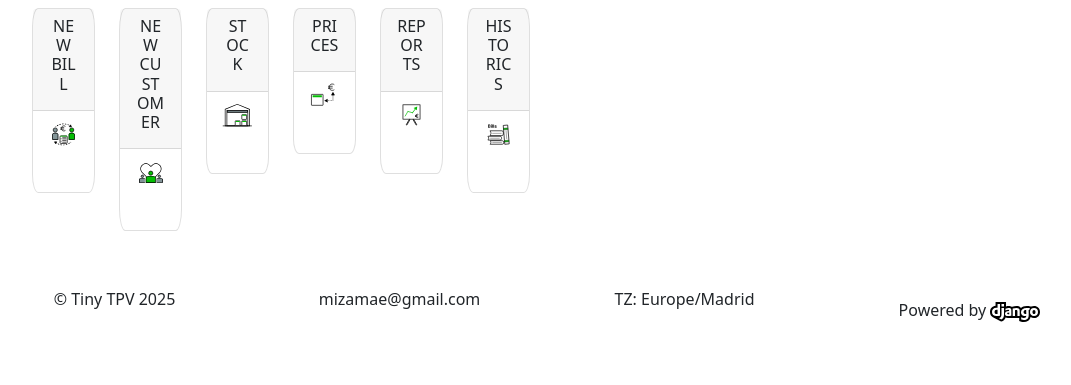
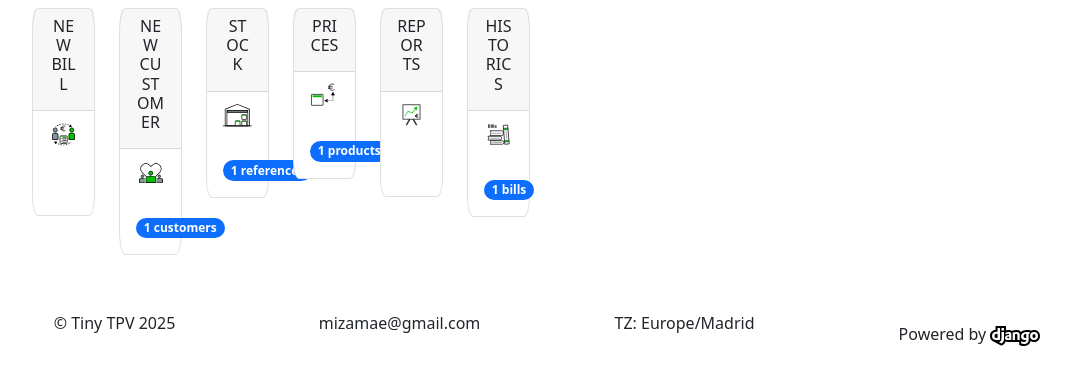
Before and after one commit to mizamae/TPV, a Django app: page / in a window 1280 px wide. Shown: the part 150-535 px from the top of the page, without its empty margins (98-1169 px from the left). Run offline with Django 5.2, Linux system fonts and the light colour scheme; a user stored in the database is signed in; tables that the repository leaves empty hold one stand-in row (values such as "Sample post"); some libraries are stand-ins or nearby versions.

Commit message:
added badges to app_card

```diff
--- a/myTPV/views.py
+++ b/myTPV/views.py
@@ -13,7 +13,8 @@ User=get_user_model()
 from ProductsAPP.models import BillAccount
 from .forms import reportForm, REPORT_TYPE_SALES, REPORT_TYPE_PRODUCTS, siteSettingsForm
 from .models import SiteSettings
-
+from UsersAPP.models import Customer
+from ProductsAPP.models import Consumible, Product, BillAccount
 def home(request):
     now = datetime.datetime.now()
     start_datetime = datetime.datetime(now.year, now.month, now.day)
@@ -21,9 +22,15 @@ def home(request):
     todays_income=0
     for bill in todays_bills.filter(status = BillAccount.STATUS_PAID):
         todays_income += bill.getTotal()
-
+    badge={}
+    badge["customers"]=str(Customer.objects.count()) + _(" customers")
+    badge["stock"]=str(Consumible.objects.count()) + _(" references")
+    badge["prices"]=str(Product.objects.count()) + _(" products")
+    badge["reports"]=""
+    badge["historic"]=str(BillAccount.objects.count()) + _(" bills")
     return render(request, 'home.html',{'todays_bills':todays_bills,
-                                        'todays_income':round(todays_income,2)})
+                                        'todays_income':round(todays_income,2),
+                                        'badge':badge})
 
 def reports_home(request):
     if request.method == "POST":
--- a/templates/_app_card.html
+++ b/templates/_app_card.html
@@ -16,7 +16,7 @@
     </a>
     {% endif %}
 
-    <div class="card-body">
-        {{ details }}
+    <div class="card-body" style="min-height:55px">
+        <span class="badge rounded-pill bg-primary">{{ badge }}</span>
     </div>
 </div>
--- a/templates/home.html
+++ b/templates/home.html
@@ -7,37 +7,37 @@
 <div class="row px-5">
     <div class = "col-sm-1">
         {% trans "NEW BILL" as header %}
-        {% with permission_OK=perms.UsersAPP.can_add_billaccount link_to='MaterialsAPP_create_bill' icon='ProductsAPP/newBill.svg'	%}
+        {% with permission_OK=perms.UsersAPP.can_add_billaccount link_to='MaterialsAPP_create_bill' icon='ProductsAPP/newBill.svg' badge=''	%}
         {% include "_app_card.html" %}
         {% endwith %}
     </div>
     <div class = "col-sm-1">
         {% trans "NEW CUSTOMER" as header %}
-        {% with permission_OK=perms.UsersAPP.can_add_customer link_to='UsersAPP_create_customer' icon='UsersAPP/newCustomer.svg'	%}
+        {% with permission_OK=perms.UsersAPP.can_add_customer link_to='UsersAPP_create_customer' icon='UsersAPP/newCustomer.svg' badge=badge.customers	%}
         {% include "_app_card.html" %}
         {% endwith %}
     </div>
     <div class = "col-sm-1">
         {% trans "STOCK" as header %}
-        {% with permission_OK=perms.UsersAPP.can_edit_stock link_to='MaterialsAPP_check_stocks' icon='ProductsAPP/stock.svg'	%}
+        {% with permission_OK=perms.UsersAPP.can_edit_stock link_to='MaterialsAPP_check_stocks' icon='ProductsAPP/stock.svg' badge=badge.stock	%}
         {% include "_app_card.html" %}
         {% endwith %}
     </div>
     <div class = "col-sm-1">
         {% trans "PRICES" as header %}
-        {% with permission_OK=perms.UsersAPP.can_edit_prices link_to='MaterialsAPP_check_products' icon='ProductsAPP/products.svg'	%}
+        {% with permission_OK=perms.UsersAPP.can_edit_prices link_to='MaterialsAPP_check_products' icon='ProductsAPP/products.svg' badge=badge.prices	%}
         {% include "_app_card.html" %}
         {% endwith %}
     </div>
     <div class = "col-sm-1">
         {% trans "REPORTS" as header %}
-        {% with permission_OK=perms.UsersAPP.can_view_reports link_to='MyTPV_reports_home' icon='site/ico/reports.svg'	%}
+        {% with permission_OK=perms.UsersAPP.can_view_reports link_to='MyTPV_reports_home' icon='site/ico/reports.svg' badge=badge.reports	%}
         {% include "_app_card.html" %}
         {% endwith %}
     </div>
     <div class = "col-sm-1">
         {% trans "HISTORICS" as header %}
-        {% with permission_OK=perms.UsersAPP.can_see_historics link_to='MaterialsAPP_historics_home' icon='site/ico/historicBills.svg'	%}
+        {% with permission_OK=perms.UsersAPP.can_see_historics link_to='MaterialsAPP_historics_home' icon='site/ico/historicBills.svg' badge=badge.historic	%}
         {% include "_app_card.html" %}
         {% endwith %}
     </div>
```
Also changed, not shown: ProductsAPP/locale/es/LC_MESSAGES/django.po, myTPV/locale/es/LC_MESSAGES/django.po, templates/locale/es/LC_MESSAGES/django.po, 2 other files.
